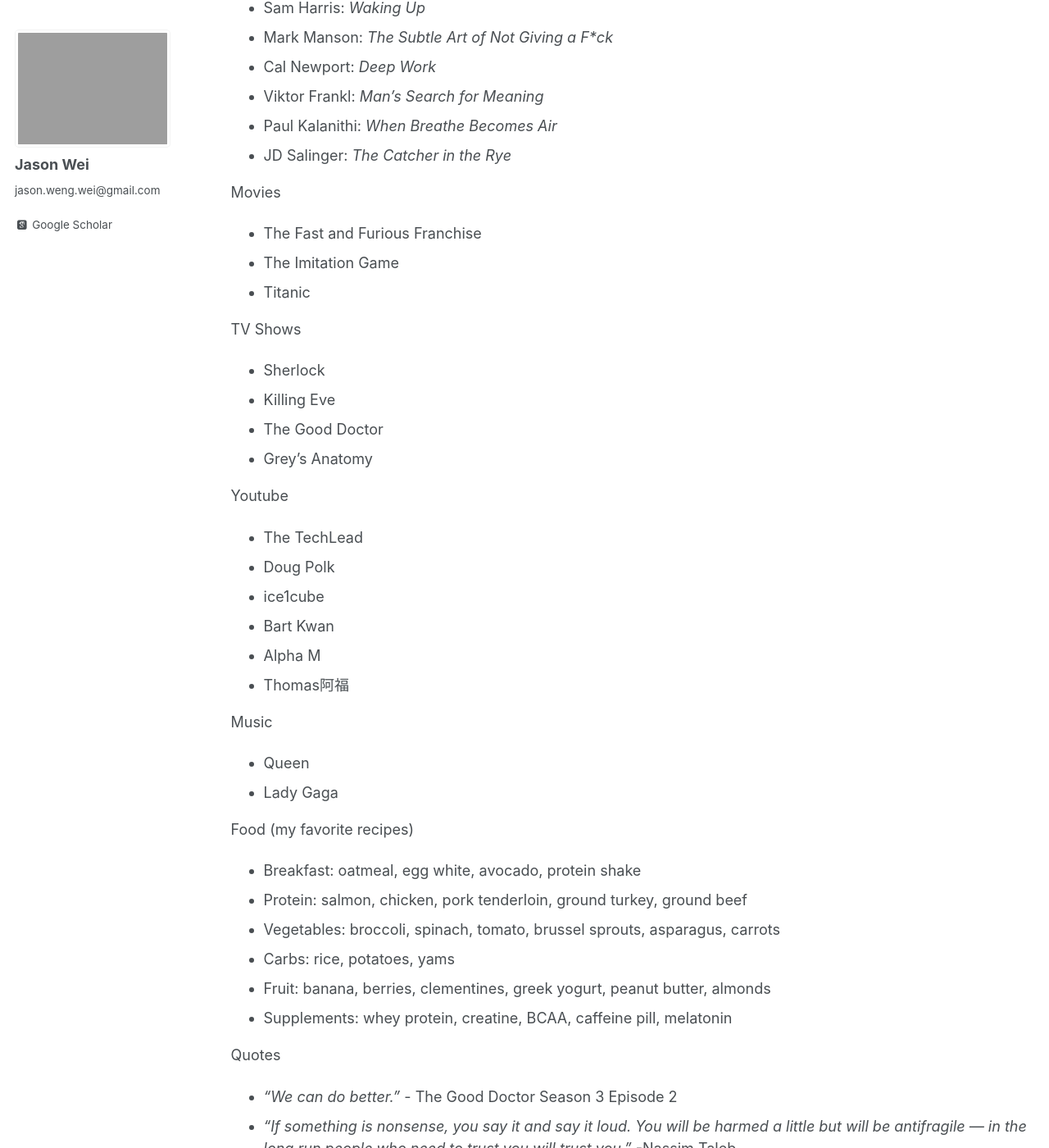
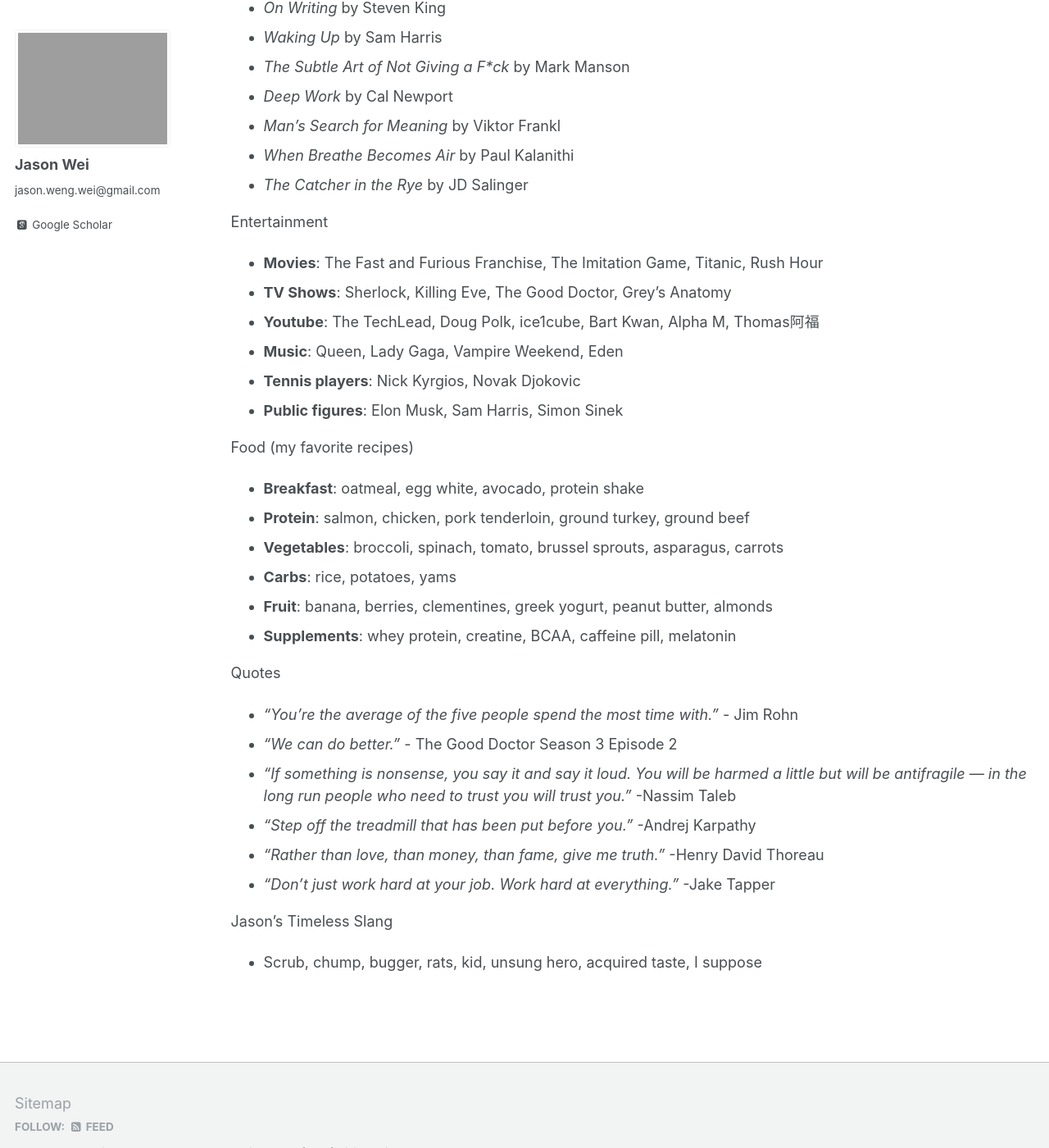
Before and after one commit to jasonwei20/jasonwei20.github.io, a Jekyll site: the page built from _pages/stuff_i_like.md, in a window 1280 px wide and 1400 px high, scrolled down 219 px. Shown: the whole window at 82% size. Built offline with Jekyll 4.4.1, drawn with Linux system fonts in a browser that asks for light colours; some web fonts are replaced; some of the changed text lies outside the part shown.

Commit message:
update stuff

```diff
--- a/_pages/stuff_i_like.md
+++ b/_pages/stuff_i_like.md
@@ -8,54 +8,37 @@
 {% include base_path %}
 
 Books
-* Sam Harris: *Waking Up*
-* Mark Manson: *The Subtle Art of Not Giving a F\*ck*
-* Cal Newport: *Deep Work*
-* Viktor Frankl: *Man's Search for Meaning*
-* Paul Kalanithi: *When Breathe Becomes Air*
-* JD Salinger: *The Catcher in the Rye*
+* *On Writing* by Steven King
+* *Waking Up* by Sam Harris
+* *The Subtle Art of Not Giving a F\*ck* by Mark Manson
+* *Deep Work* by Cal Newport
+* *Man's Search for Meaning* by Viktor Frankl
+* *When Breathe Becomes Air* by Paul Kalanithi
+* *The Catcher in the Rye* by JD Salinger
 
-Movies
-* The Fast and Furious Franchise
-* The Imitation Game
-* Titanic
-
-TV Shows
-* Sherlock
-* Killing Eve
-* The Good Doctor
-* Grey's Anatomy
-
-Youtube
-* [The TechLead](https://www.youtube.com/watch?v=fssFXlNk6vw&t=468s)
-* [Doug Polk](https://www.youtube.com/channel/UCyI7FNTudkyALBh9N7hwI9Q)
-* [ice1cube](https://www.youtube.com/user/ice1cubed)
-* [Bart Kwan](https://www.youtube.com/user/bartkwan)
-* [Alpha M](https://www.youtube.com/user/AlphaMconsulting)
-* [Thomas阿福](https://www.youtube.com/channel/UC689uDf0ryZniKpuSK9ESTw)
-
-Music
-* [Queen](https://www.youtube.com/watch?v=aA2IRoPFIn0)
-* [Lady Gaga](https://www.youtube.com/watch?v=etjiqgU0_lI)
+Entertainment
+* **Movies**: The Fast and Furious Franchise, The Imitation Game, Titanic, Rush Hour
+* **TV Shows**: Sherlock, Killing Eve, The Good Doctor, Grey's Anatomy
+* **Youtube**: [The TechLead](https://www.youtube.com/watch?v=fssFXlNk6vw&t=468s), [Doug Polk](https://www.youtube.com/channel/UCyI7FNTudkyALBh9N7hwI9Q), [ice1cube](https://www.youtube.com/user/ice1cubed), [Bart Kwan](https://www.youtube.com/user/bartkwan), [Alpha M](https://www.youtube.com/user/AlphaMconsulting), [Thomas阿福](https://www.youtube.com/channel/UC689uDf0ryZniKpuSK9ESTw)
+* **Music**: [Queen](https://www.youtube.com/watch?v=aA2IRoPFIn0), [Lady Gaga](https://www.youtube.com/watch?v=etjiqgU0_lI), [Vampire Weekend](https://www.youtube.com/watch?v=FwkrrU2WYKg), [Eden](https://www.youtube.com/user/EdenProjectOfficial)
+* **Tennis players**: Nick Kyrgios, Novak Djokovic
+* **Public figures**: Elon Musk, Sam Harris, Simon Sinek
 
 Food [(my favorite recipes)](https://jasonwei20.github.io/recipes/)
-* Breakfast: oatmeal, egg white, avocado, protein shake
-* Protein: salmon, chicken, pork tenderloin, ground turkey, ground beef
-* Vegetables: broccoli, spinach, tomato, brussel sprouts, asparagus, carrots
-* Carbs: rice, potatoes, yams
-* Fruit: banana, berries, clementines, greek yogurt, peanut butter, almonds
-* Supplements: whey protein, creatine, BCAA, caffeine pill, melatonin
+* **Breakfast**: oatmeal, egg white, avocado, protein shake
+* **Protein**: salmon, chicken, pork tenderloin, ground turkey, ground beef
+* **Vegetables**: broccoli, spinach, tomato, brussel sprouts, asparagus, carrots
+* **Carbs**: rice, potatoes, yams
+* **Fruit**: banana, berries, clementines, greek yogurt, peanut butter, almonds
+* **Supplements**: whey protein, creatine, BCAA, caffeine pill, melatonin
 
 Quotes
+* *"You’re the average of the five people spend the most time with."* - Jim Rohn
 * *"We can do better."* - [The Good Doctor Season 3 Episode 2](https://tvmoviefix.com/the-good-doctor-season-3-episode-2-debts-recap-review-spoilers/)
 * *"If something is nonsense, you say it and say it loud. You will be harmed a little but will be antifragile — in the long run people who need to trust you will trust you."* -[Nassim Taleb](https://medium.com/@nntaleb/commencement-address-american-university-in-beirut-2016-a5c6d57984b)
 * *"Step off the treadmill that has been put before you."* -[Andrej Karpathy](http://karpathy.github.io/2016/09/07/phd/)
 * *"Rather than love, than money, than fame, give me truth."* -Henry David Thoreau
 * *"Don't just work hard at your job. Work hard at everything."* -Jake Tapper
 
-Tennis Players
-* Nick Kyrgios
-* Novak Djokovic
-
 Jason's Timeless Slang
 * Scrub, chump, bugger, rats, kid, unsung hero, acquired taste, I suppose
```
Also changed, not shown: _pages/how_i_work.md (+1 -0 lines), _pages/productivity.md (added, +55 -0 lines), _pages/recipes.md (+11 -9 lines), _pages/research_values.md (added, +17 -0 lines), _pages/writing_tips.md (+3 -0 lines).
